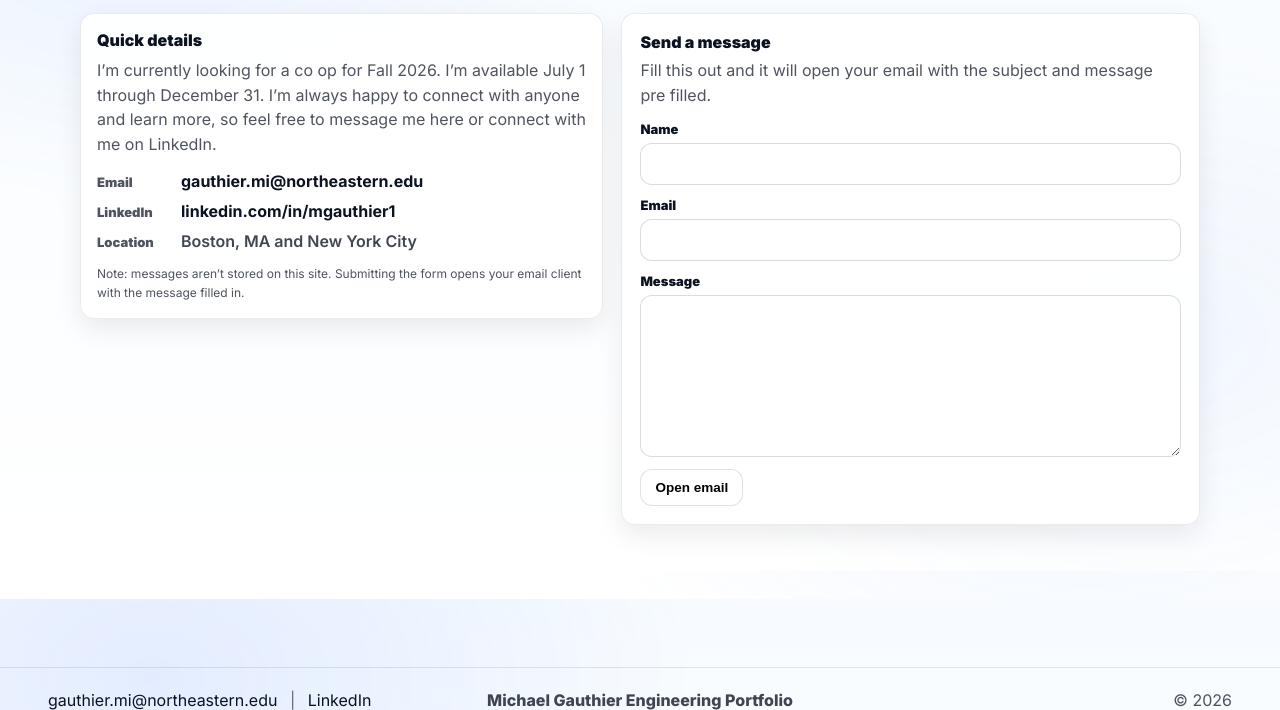
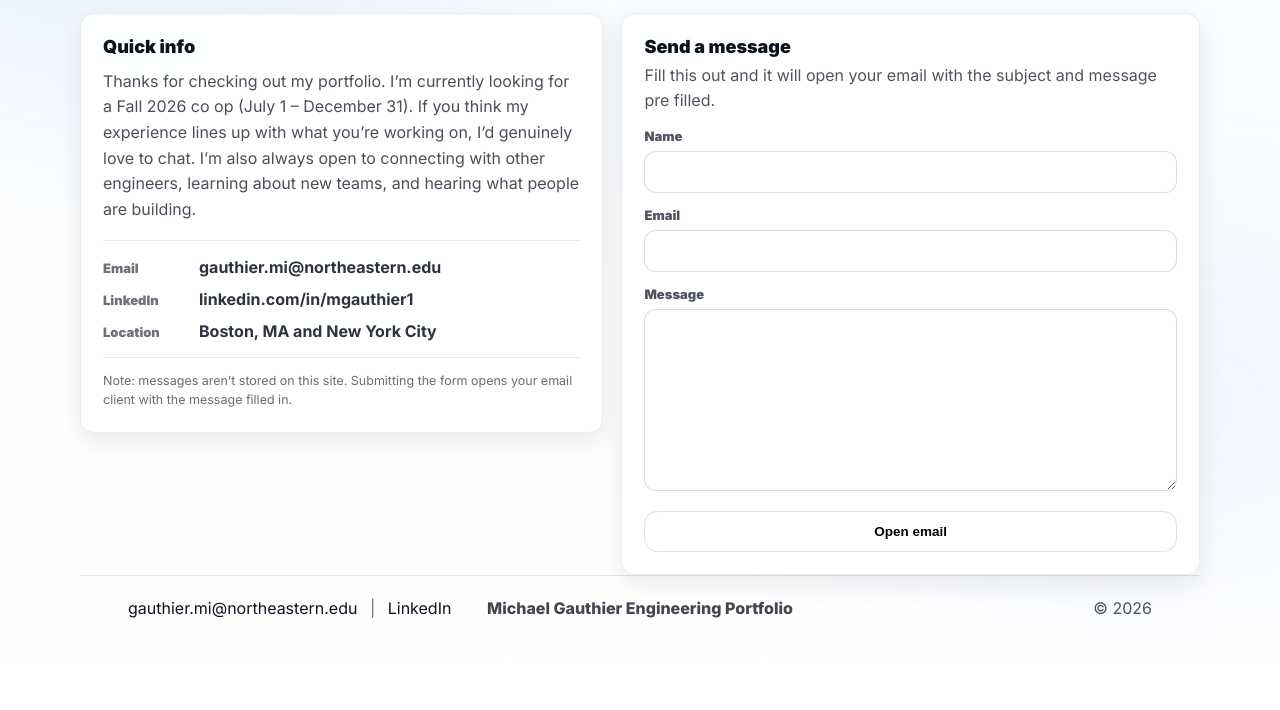
Before and after one commit to michaelcgauthier/michaelcgauthier.github.io, a plain HTML site: page contact.html in a window 1280 px wide. Shown: the part 201-911 px from the top of the page. After the commit the page ends 865 px from the top, so only its background shows below. Drawn offline with Linux system fonts and the light colour scheme.

Commit message:
Update contact.html

```diff
--- a/contact.html
+++ b/contact.html
@@ -7,7 +7,7 @@
   <link rel="preconnect" href="https://fonts.googleapis.com">
   <link rel="preconnect" href="https://fonts.gstatic.com" crossorigin>
   <link href="https://fonts.googleapis.com/css2?family=Inter:wght@400;500;600;700;800;900&display=swap" rel="stylesheet">
-  <link rel="stylesheet" href="styles.css" />
+  <link rel="stylesheet" href="styles.css?v=12" />
 </head>
 
 <body class="contact-page">
@@ -23,13 +23,13 @@
       </button>
 
       <nav class="nav" id="nav">
-        <a class="nav-link light" href="index.html">Home</a>
-        <a class="nav-link light" href="projects.html">Projects</a>
-        <a class="nav-link light" href="resume.html">Resume</a>
-        <a class="nav-link light" href="about.html">About</a>
-        <a class="nav-link light active" href="contact.html">Contact</a>
-        <a class="icon-link light" href="mailto:gauthier.mi@northeastern.edu" aria-label="Email">✉</a>
-        <a class="icon-link light" href="https://www.linkedin.com/in/mgauthier1" target="_blank" rel="noopener" aria-label="LinkedIn">in</a>
+        <a class="nav-link" href="index.html">Home</a>
+        <a class="nav-link" href="projects.html">Projects</a>
+        <a class="nav-link" href="resume.html">Resume</a>
+        <a class="nav-link" href="about.html">About</a>
+        <a class="nav-link active" href="contact.html">Contact</a>
+        <a class="icon-link" href="mailto:gauthier.mi@northeastern.edu" aria-label="Email">✉</a>
+        <a class="icon-link" href="https://www.linkedin.com/in/mgauthier1" target="_blank" rel="noopener" aria-label="LinkedIn">in</a>
       </nav>
     </div>
   </header>
@@ -44,77 +44,81 @@
       </div>
 
       <div class="contact-grid">
-        <!-- Left: details (smaller) -->
-        <div class="card" style="padding:16px;">
-          <div style="font-weight:900; font-size:16px;">Quick details</div>
-          <div class="p-muted" style="margin-top:8px;">
-            I’m currently looking for a co op for Fall 2026. I’m available July 1 through December 31.
-            I’m always happy to connect with anyone and learn more, so feel free to message me here or connect with me on LinkedIn.
-          </div>
+        <aside class="card contact-left">
+          <h2 class="contact-h">Quick info</h2>
 
-          <div style="margin-top:14px; display:grid; gap:10px;">
-            <div style="display:flex; gap:10px; align-items:baseline;">
-              <div style="min-width:74px; font-weight:900; font-size:13px; color: rgba(11,18,32,.72);">Email</div>
-              <a href="mailto:gauthier.mi@northeastern.edu" style="font-weight:700;">gauthier.mi@northeastern.edu</a>
+          <p class="contact-blurb">
+            Thanks for checking out my portfolio. I’m currently looking for a Fall 2026 co op
+            (July 1 – December 31). If you think my experience lines up with what you’re working on,
+            I’d genuinely love to chat. I’m also always open to connecting with other engineers,
+            learning about new teams, and hearing what people are building.
+          </p>
+
+          <div class="contact-info">
+            <div class="contact-row">
+              <div class="contact-label">Email</div>
+              <a class="contact-value" href="mailto:gauthier.mi@northeastern.edu">gauthier.mi@northeastern.edu</a>
             </div>
 
-            <div style="display:flex; gap:10px; align-items:baseline;">
-              <div style="min-width:74px; font-weight:900; font-size:13px; color: rgba(11,18,32,.72);">LinkedIn</div>
-              <a href="https://www.linkedin.com/in/mgauthier1" target="_blank" rel="noopener" style="font-weight:700;">linkedin.com/in/mgauthier1</a>
+            <div class="contact-row">
+              <div class="contact-label">LinkedIn</div>
+              <a class="contact-value" href="https://www.linkedin.com/in/mgauthier1" target="_blank" rel="noopener">
+                linkedin.com/in/mgauthier1
+              </a>
             </div>
 
-            <div style="display:flex; gap:10px; align-items:baseline;">
-              <div style="min-width:74px; font-weight:900; font-size:13px; color: rgba(11,18,32,.72);">Location</div>
-              <div style="color: rgba(11,18,32,.78); font-weight:600;">Boston, MA and New York City</div>
+            <div class="contact-row">
+              <div class="contact-label">Location</div>
+              <div class="contact-value">Boston, MA and New York City</div>
             </div>
           </div>
 
-          <div class="p-muted" style="margin-top:14px; font-size:12px;">
+          <div class="contact-note">
             Note: messages aren’t stored on this site. Submitting the form opens your email client with the message filled in.
           </div>
-        </div>
+        </aside>
 
-        <!-- Right: form -->
-        <div class="card" style="padding:18px;">
-          <div style="font-weight:900; font-size:16px;">Send a message</div>
-          <div class="p-muted" style="margin-top:6px;">
+        <section class="card contact-right">
+          <h2 class="contact-h">Send a message</h2>
+          <p class="p-muted" style="margin-top:6px;">
             Fill this out and it will open your email with the subject and message pre filled.
-          </div>
+          </p>
 
-          <form id="contactForm" style="margin-top:14px; display:grid; gap:12px;">
-            <label style="display:grid; gap:6px;">
-              <span style="font-weight:900; font-size:13px;">Name</span>
-              <input id="cName" required class="contact-input">
+          <form id="contactForm" class="contact-form">
+            <label class="contact-field">
+              <span>Name</span>
+              <input id="cName" class="contact-input" required>
             </label>
 
-            <label style="display:grid; gap:6px;">
-              <span style="font-weight:900; font-size:13px;">Email</span>
-              <input id="cEmail" type="email" required class="contact-input">
+            <label class="contact-field">
+              <span>Email</span>
+              <input id="cEmail" class="contact-input" type="email" required>
             </label>
 
-            <label style="display:grid; gap:6px;">
-              <span style="font-weight:900; font-size:13px;">Message</span>
-              <textarea id="cMessage" rows="7" required class="contact-input"></textarea>
+            <label class="contact-field">
+              <span>Message</span>
+              <textarea id="cMessage" class="contact-input" rows="8" required></textarea>
             </label>
 
-            <button class="btn" type="submit" style="justify-self:start;">Open email</button>
+            <button class="btn contact-submit" type="submit">Open email</button>
           </form>
+        </section>
+      </div>
+
+      <footer class="footer">
+        <div class="wrap footer-3">
+          <div class="footer-left">
+            <a href="mailto:gauthier.mi@northeastern.edu">gauthier.mi@northeastern.edu</a>
+            <span class="sep">|</span>
+            <a href="https://www.linkedin.com/in/mgauthier1" target="_blank" rel="noopener">LinkedIn</a>
+          </div>
+          <div class="footer-center">Michael Gauthier Engineering Portfolio</div>
+          <div class="footer-right">© <span id="year"></span></div>
         </div>
-      </div>
+      </footer>
     </section>
   </main>
-  <section class="footer">
-    <div class="wrap footer-inner footer-3">
-      <div class="footer-left">
-        <a href="mailto:gauthier.mi@northeastern.edu">gauthier.mi@northeastern.edu</a>
-        <span class="sep">|</span>
-        <a href="https://www.linkedin.com/in/mgauthier1" target="_blank" rel="noopener">LinkedIn</a>
-      </div>
-      <div class="footer-center">Michael Gauthier Engineering Portfolio</div>
-      <div class="footer-right">© <span id="year"></span></div>
-    </div>
-  </section>
 
-  <script src="script.js"></script>
+  <script src="script.js?v=12"></script>
 </body>
 </html>
```
